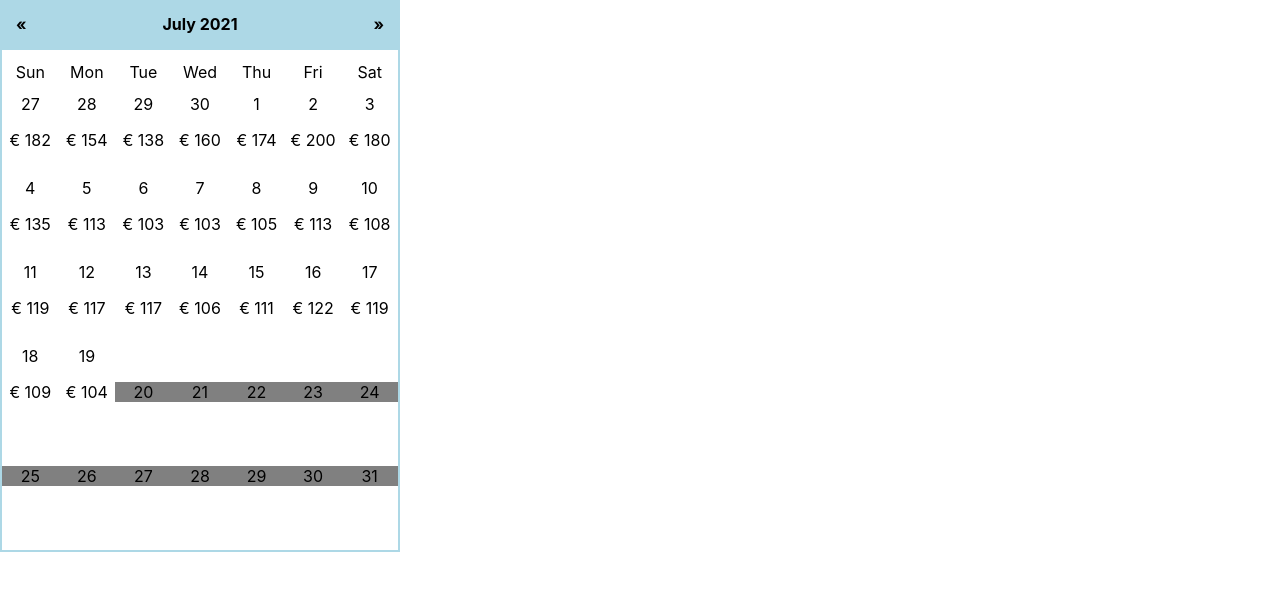
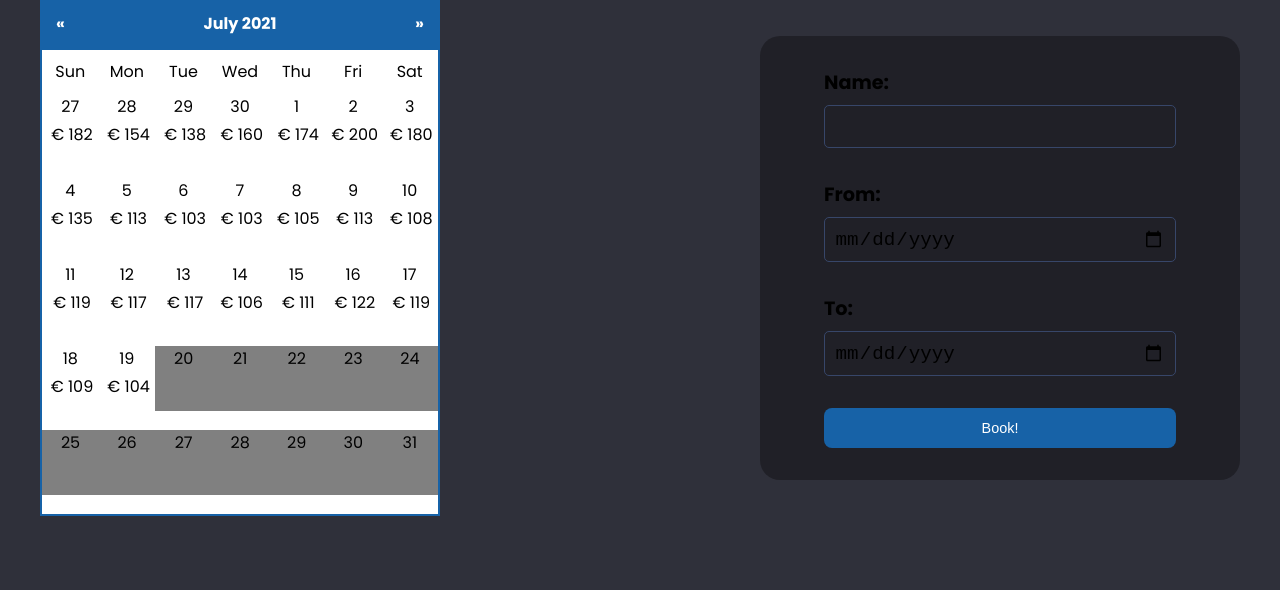
Before and after one commit to sava-stanchev/calendar-task, a React (Create React App) app in the folder client/: page /home in a window 1280 px wide. Shown: the top 590 px of the page. Built offline with nearby package versions, Linux system fonts and the light colour scheme.

Commit message:
grey color if no data.. price if there is data

```diff
--- a/client/public/index.html
+++ b/client/public/index.html
@@ -11,7 +11,7 @@
     />
     <title>Calendar Task</title>
   </head>
-  <body>
+  <body class="container full-height-grow">
     <noscript>You need to enable JavaScript to run this app.</noscript>
     <div id="root"></div>
   </body>
--- a/client/src/App.css
+++ b/client/src/App.css
@@ -1,3 +1,106 @@
+@import url('https://fonts.googleapis.com/css?family=Poppins:400,500,700');
+
+*, *::before, *::after {
+  box-sizing: border-box;
+}
+
+body {
+  padding: 0;
+  margin: 0;
+  background-color: #2F303A;
+  font-family: Poppins, sans-serif;
+  font-size: 1.2rem;
+  min-height: 100vh;
+}
+
+.full-height-grow {
+  display: flex;
+  flex-direction: column;
+}
+
+.container {
+  max-width: 1400px;
+  margin: 0 auto;
+  padding: 0 40px;
+}
+
+.main-section {
+  display: flex;
+  justify-content: space-between;
+  align-items: center;
+  flex-grow: 1;
+}
+
+@media (max-width: 900px) {
+  .main-section {
+    flex-direction: column;
+    justify-content: center;
+  }
+
+  .booking-form {
+    width: 70vw;
+    max-width: inherit;
+    margin: 2rem 0;
+  }
+}
+
+.booking-form {
+  background-color: #202027;
+  width: 40vw;
+  max-width: 40%;
+  padding: 2rem 4rem;
+  border-radius: 20px;
+}
+
+.input-group {
+  margin-bottom: 2rem;
+  display: flex;
+  flex-direction: column;
+}
+
+.input-group:last-child {
+  margin-bottom: 0;
+}
+
+.input-group label {
+  font-weight: bold;
+  margin-bottom: .5rem;
+}
+
+.input-group input {
+  outline: none;
+  background: none;
+  border: 1px solid #374669;
+  font-size: 1em;
+  padding: .5em;
+  color: inherit;
+  border-radius: 5px;
+}
+
+.input-group input:focus {
+  border-color: #596da0;
+}
+
+.btn {
+  color: white;
+  background-color: #1762A7;
+  padding: .75rem 1.5rem;
+  border-radius: .5rem;
+  text-decoration: none;
+  font-size: .9rem;
+  outline: none;
+  border: none;
+  cursor: pointer;
+}
+
+.btn:hover {
+  background-color: #2180d8;
+}
+
+.btn:focus {
+  background-color: #2796ff;
+}
+
 .calendar {
   box-sizing: border-box;
   font-size: 1rem;
@@ -5,11 +108,11 @@
 }
 
 .calendar .header {
-  background-color: lightblue;
+  background-color: #1762A7;
   text-align: center;
   min-height: 3rem;
   line-height: 3rem;
-  color: black;
+  color: white;
   font-weight: 700;
   display: flex;
 }
@@ -20,8 +123,7 @@
   height: 84px;
   display: inline-block;
   background-color: white;
-  padding: 0;
-  margin: 0;
+  vertical-align: top;
   box-sizing: border-box;
   z-index: 1;
   text-align: center;
@@ -49,8 +151,8 @@
   width: 100%;
 }
 
-.calendar .body {
-  border: 2px solid lightblue;
+.calendar .the-body {
+  border: 2px solid #1762A7;
 }
 
 .calendar .header .previous {
@@ -67,4 +169,13 @@
 
 .no-data {
   background-color: gray;
+  padding-bottom: 2.5rem;
+  min-width: 57px;
 }
+
+.price {
+  margin-top: 0.2rem;
+  width: 60px;
+  overflow: hidden;
+  white-space: nowrap;
+}
--- a/client/src/components/MainPage.js
+++ b/client/src/components/MainPage.js
@@ -15,9 +15,10 @@ const MainPage = () => {
   }, [value])
 
   return(
+    <section className="main-section">
       <div className="calendar">
         <CalendarHeader value={value} setValue={setValue}/>
-      <div className="body">
+        <div className="the-body">
           <div className="day-names">
             {['Sun', 'Mon', 'Tue', 'Wed', 'Thu', 'Fri', 'Sat'].map((d, dayNameI) => (
                 <div key={dayNameI} className="week">{d}</div>
@@ -30,7 +31,7 @@ const MainPage = () => {
                   {calendarInfo.some((el) => el.date === day.format('').slice(0, 10)) ?
                     <div>
                       {day.format('D').toString()}
-                    <p>&euro; {calendarInfo.filter((el) => el.date === day.format('').slice(0, 10))[0].price}</p>
+                      <div className="price">&euro; {calendarInfo.filter((el) => el.date === day.format('').slice(0, 10))[0].price}</div>
                     </div>
                   :
                     <div className="no-data">
@@ -43,6 +44,24 @@ const MainPage = () => {
           ))}
         </div>
       </div>
+      <form className="booking-form">
+        <div className="input-group">
+          <label>Name:</label>
+          <input type="text"/>
+        </div>
+        <div className="input-group">
+          <label>From:</label>
+          <input type="date"/>
+        </div>
+        <div className="input-group">
+          <label>To:</label>
+          <input type="date"/>
+        </div>
+        <div className="input-group">
+          <button disabled={true} className="btn">Book!</button>
+        </div>
+      </form>
+    </section>
   )
 };
 
```
Lines whose indentation alone changed are shown as unchanged.
